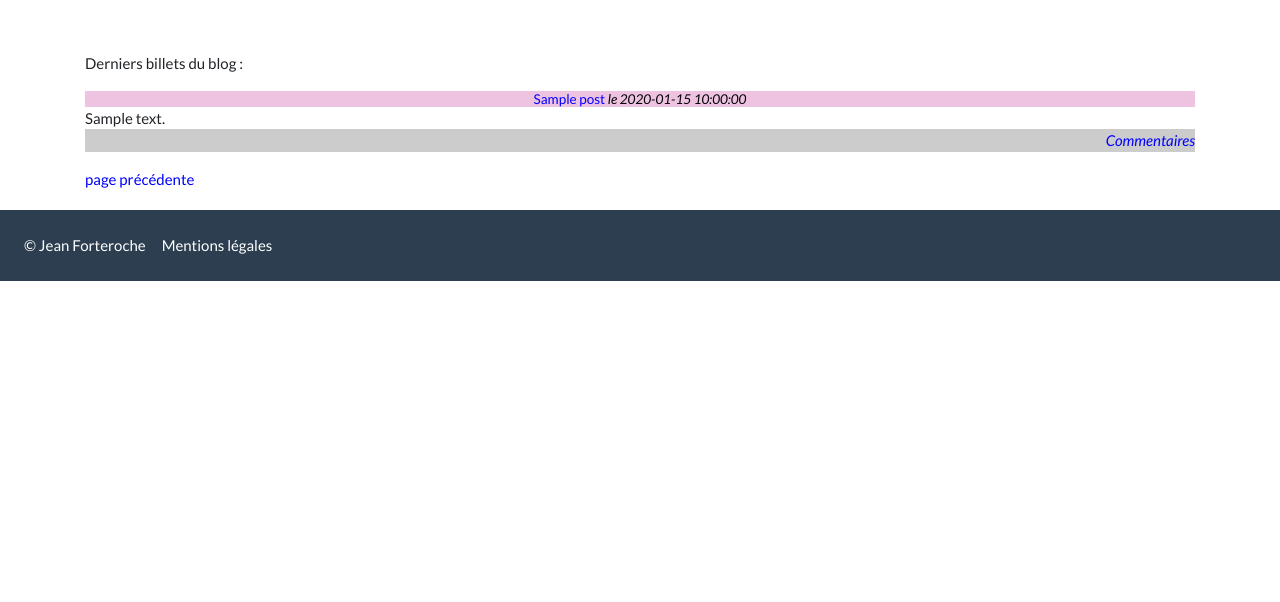
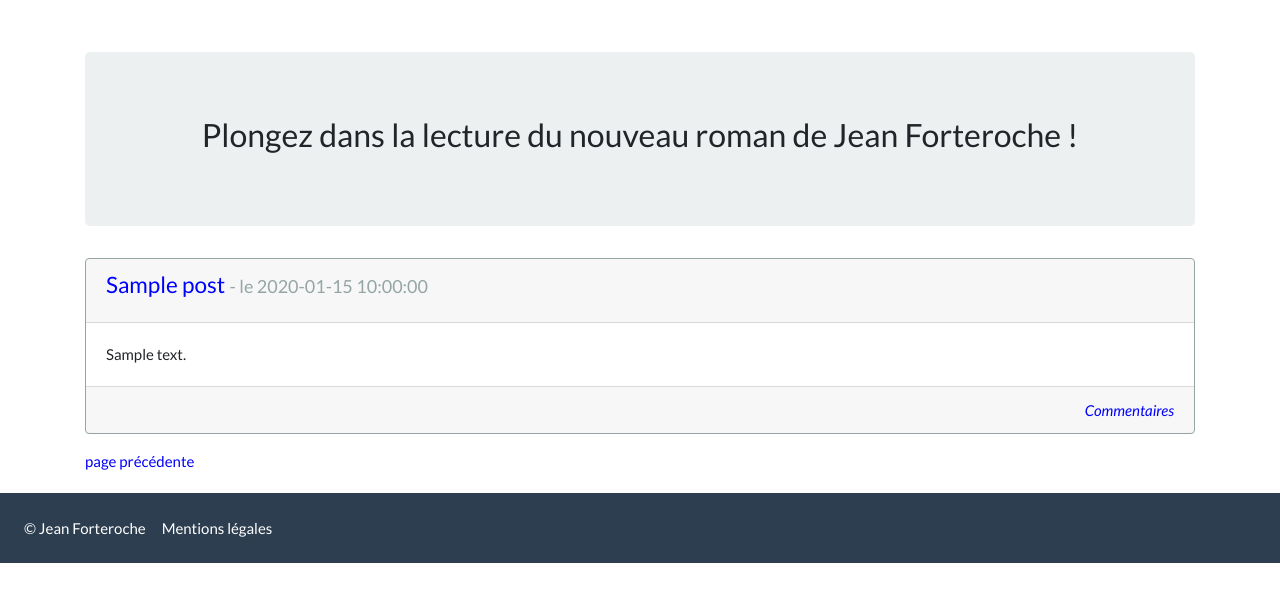
Before and after one commit to Petit-Lutin/Blog, a PHP site: template view/frontend/listPostsView.php in a window 1280 px wide. Shown: the part 108-710 px from the top of the page. Run offline with PHP 8.4, Linux system fonts and the light colour scheme; the template is opened without the code that fills it: most values are stand-ins (such as "Sample title", 1, 10 or a date in 2020); some libraries are stand-ins or nearby versions.

Commit message:
mise en page liste des articles avec bootstrap

```diff
--- a/public/css/style.css
+++ b/public/css/style.css
@@ -1,16 +1,16 @@
-h1, h3 {
+h1 {
     text-align: center;
 }
 
 h3 {
-    background-color: rgb(238, 195, 225);
-    color: rgb(0, 0, 0);
-    font-size: 0.9em;
-    margin-bottom: 0px;
+    /*background-color: rgb(238, 195, 225);*/
+    /*color: rgb(0, 0, 0);*/
+    /*font-size: 0.9em;*/
+    /*margin-bottom: 0px;*/
 }
 
 .news p {
-    background-color: #CCCCCC;
+    /*background-color: #CCCCCC;*/
 }
 
 .news {
--- a/view/backend/manageComments.php
+++ b/view/backend/manageComments.php
@@ -21,7 +21,7 @@
         // si le commentaire en question a déjà été signalé par un utilisateur (reconnu par son adresse IP), on n'affiche pas de bouton "signaler"
         if ($comment['reported'] == 1) {
             ?>
-            <div class="btn btn-warning reportedComment">Vous avez signalé ce commentaire.</div>
+            <div class="alert alert-dismissible alert-warning reportedComment">Vous avez signalé ce commentaire.</div>
             <?php
             // autrement on affiche un bouton "signaler"
         } else {
--- a/view/frontend/listPostsView.php
+++ b/view/frontend/listPostsView.php
@@ -1,8 +1,13 @@
 <?php $title = "Billet simple pour l'Alaska" ?>
 
 <?php ob_start(); ?>
+
 <div class="contenuPage">
-    <p>Derniers billets du blog :</p>
+
+    <div class="jumbotron">
+        <h3 class="display-6 text-center">Plongez dans la lecture du nouveau roman de Jean Forteroche !</h3>
+    </div>
+
     <?php
     if ($posts->rowCount() === 0) {
         echo 'vous êtes arrivé sur la dernière page';
@@ -11,40 +16,71 @@
     while ($data = $posts->fetch()) //
     {
     ?>
+
     <div class="news">
-            <h3>
-                <a href="index.php?action=article&amp;id=<?= $data['id'] ?>&amp;slug=<?=$data['slug']?>"><?= htmlspecialchars($data['title']) ?></a>
-                <em>le <?= $data['creation_date_fr'] ?></em><?php
+
+        <div class="card border-secondary mb-3">
+            <div class="card-header">
+                <h4 class="card-title">
+                    <a class="card-link"
+                       href="index.php?action=article&amp;id=<?= $data['id'] ?>&amp;slug=<?= $data['slug'] ?>"><?= htmlspecialchars($data['title']) ?></a>
+                    <small class="card-subtitle mb-2 text-muted">- le <?= $data['creation_date_fr'] ?></small>
+                </h4>
+            </div>
+
+            <div class="card-body">
+                <?php
                 if (isset($_SESSION['email'])) {
-
-
                     ?>
                     <p><a href="index.php?action=modifier-article&amp;id=<?= $data['id'] ?>">Modifier</a></p>
                 <?php }
                 ?>
-            </h3>
 
-            <?= $data['content'] ?> <!-- pas d htmlspecialchars pour la mise en forme -->
-            <!--                <br/>-->
-            <p class="text-right"><em><a
-                            href="index.php?action=article&amp;id=<?= $data['id'] ?>">Commentaires</a></em>
-            </p>
+                <div class="card-text">
+                    <?= $data['content'] ?><!-- pas d htmlspecialchars pour la mise en forme -->
                 </div>
 
+            </div>
+
+            <div class="card-footer">
+                <div class="text-right">
+                    <em>
+                        <a class="card-link"
+                           href="index.php?action=article&amp;id=<?= $data['id'] ?>">Commentaires</a>
+                    </em>
+                </div>
+            </div>
+
+        </div>
+    </div>
+
+<!--    <div class="row">-->
+<!--        <div class="col-sm-6">-->
             <?php
             }
-
             if ($page >= 1) {
                 ?>
-        <a href="index.php?action=liste-articles&amp;page=<?= $page - 1 ?>">page précédente</a>
+                <div class="text-left">
+                    <a href="index.php?action=liste-articles&amp;page=<?= $page - 1 ?>">page précédente</a></div>
                 <?php
-    }
+            } ?>
+<!--        </div>-->
+<!---->
+<!--        <div class="col-sm-6">-->
+
+            <?php
+
             if ($posts->rowCount() === 5) {
-        ?> <a href="index.php?action=liste-articles&amp;page=<?= $page + 1 ?>">page suivante</a>
+                ?>
+                <div class="text-right"><a href="index.php?action=liste-articles&amp;page=<?= $page + 1 ?>">page
+                        suivante</a></div>
             <?php }
             ?>
+<!--        </div>-->
+<!---->
+<!--    </div>-->
 </div>
 
-<?php $content = ob_get_clean(); ?>
 
-<?php require('template.php'); ?>
+<?php $content = ob_get_clean();
+require('template.php'); ?>
```
Also changed, not shown: view/frontend/template.php (indentation only). Lines whose indentation alone changed are shown as unchanged.
